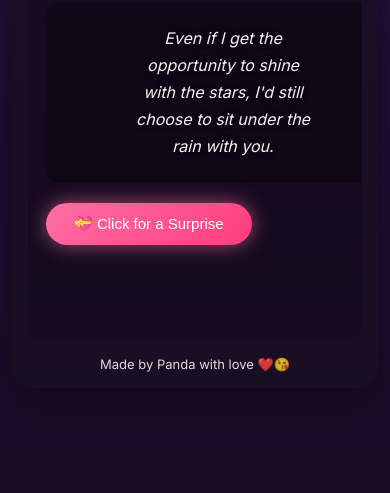
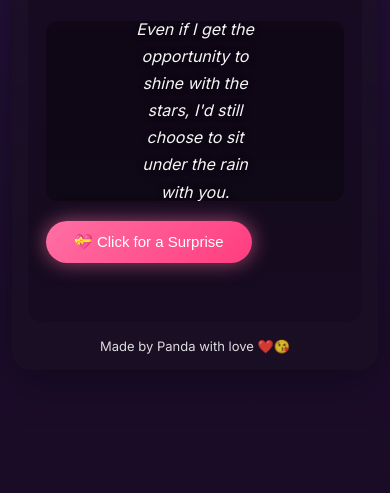
Before and after one commit to panda-umar/anniversary, a plain HTML site: page index.html in a window 390 px wide. Shown: the part 351-844 px from the top of the page. Drawn offline with Linux system fonts and the light colour scheme.

Commit message:
Update index.html

```diff
--- a/index.html
+++ b/index.html
@@ -34,6 +34,7 @@
       position:relative;
       overflow:hidden;
       box-shadow:0 10px 40px rgba(11,7,20,0.6);
+      box-sizing:border-box;
     }
     header{display:flex;align-items:center;gap:18px;flex-wrap:wrap;justify-content:center;}
     .names{font-family:Parisienne,cursive;font-size:48px;color:var(--accent);text-shadow:0 0 16px rgba(255,111,163,0.5);}
@@ -62,19 +63,19 @@
       .big{font-size:28px;}
       .small{font-size:12px;}
       .left{padding:12px;min-height:auto;}
-      .quotes-container{height:220px;padding:0 12px;margin-top:16px;}
-      .quote-item{font-size:13px;line-height:1.5;}
+      .quotes-container{height:240px;padding:0 8px;margin-top:16px;}
+      .quote-item{font-size:13px;line-height:1.5;max-width:95%;padding:0 4px;}
       .love-text{font-size:48px;}
       button#surpriseBtn{padding:8px 16px;font-size:13px;margin-top:16px;}
       .meta{font-size:11px;}
     }
-    .left{padding:18px;border-radius:14px;background:rgba(20,10,30,0.65);min-height:420px;position:relative;overflow:hidden;}
+    .left{padding:18px;border-radius:14px;background:rgba(20,10,30,0.65);min-height:420px;position:relative;overflow:hidden;box-sizing:border-box;}
     .counter{display:flex;align-items:center;gap:14px;justify-content:center;}
     .big{font-size:40px;font-weight:700;color:#fff}
     .small{font-size:14px;opacity:0.9;color:#f8f8f8}
     .meta{display:flex;justify-content:center;margin-top:16px;font-size:13px;opacity:0.9;}
-    .quotes-container{position:relative;width:100%;height:180px;margin-top:24px;overflow:hidden;border-radius:12px;background:rgba(0,0,0,0.3);display:flex;align-items:center;justify-content:center;text-align:center;padding:0 28px;}
-    .quote-item{position:absolute;left:50%;top:50%;transform:translate(-50%,-50%);font-size:16px;line-height:1.7;color:rgba(255,255,255,0.96);font-style:italic;text-shadow:0 0 6px rgba(0,0,0,0.6);opacity:0;transition:opacity 1s ease;}
+    .quotes-container{position:relative;width:100%;height:180px;margin-top:24px;overflow:hidden;border-radius:12px;background:rgba(0,0,0,0.3);display:flex;align-items:center;justify-content:center;text-align:center;padding:0 28px;box-sizing:border-box;}
+    .quote-item{position:absolute;left:50%;top:50%;transform:translate(-50%,-50%);font-size:16px;line-height:1.7;color:rgba(255,255,255,0.96);font-style:italic;text-shadow:0 0 6px rgba(0,0,0,0.6);opacity:0;transition:opacity 1s ease;max-width:90%;}
     .quote-item.active{opacity:1;}
 
     .surprise-overlay{
```
